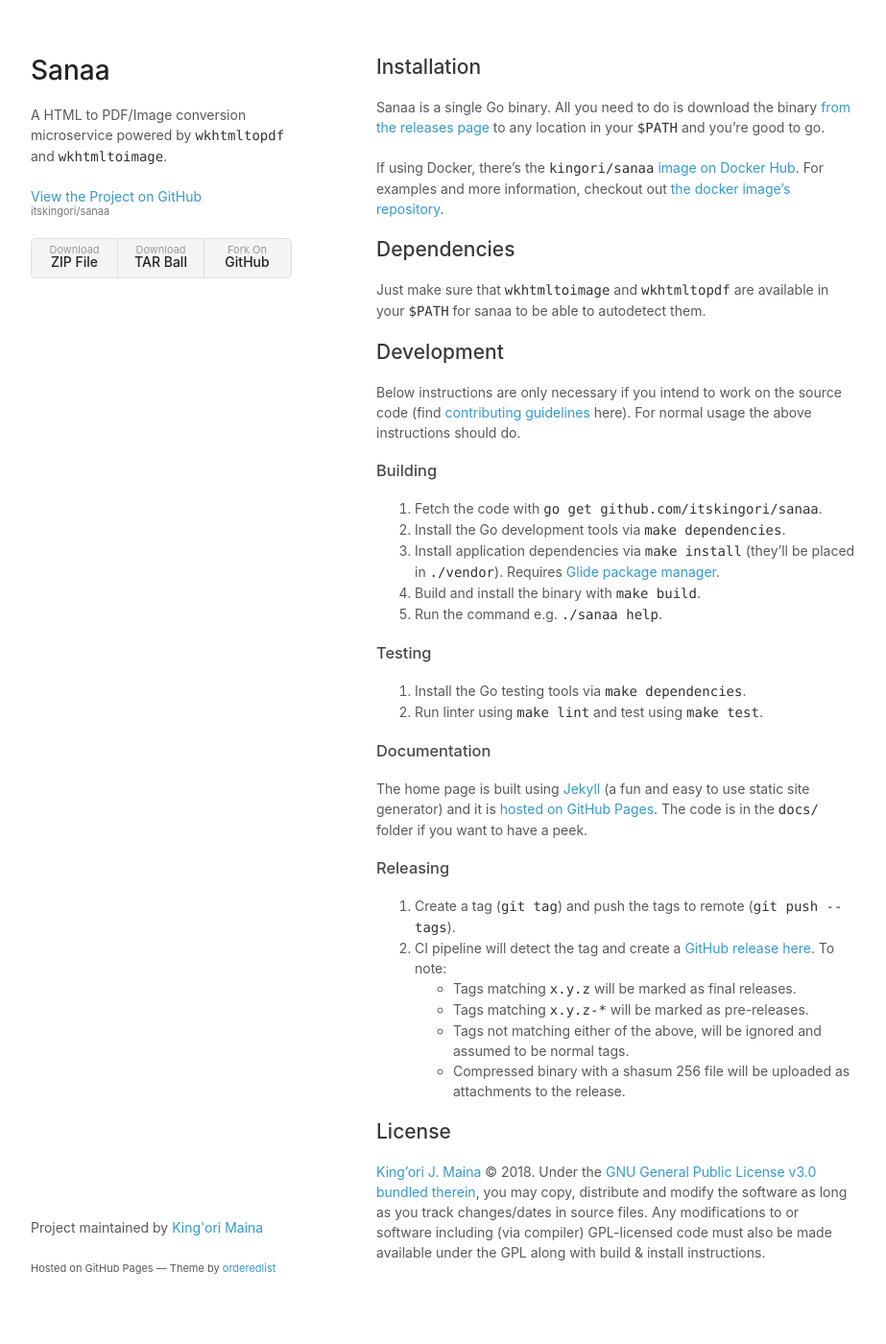
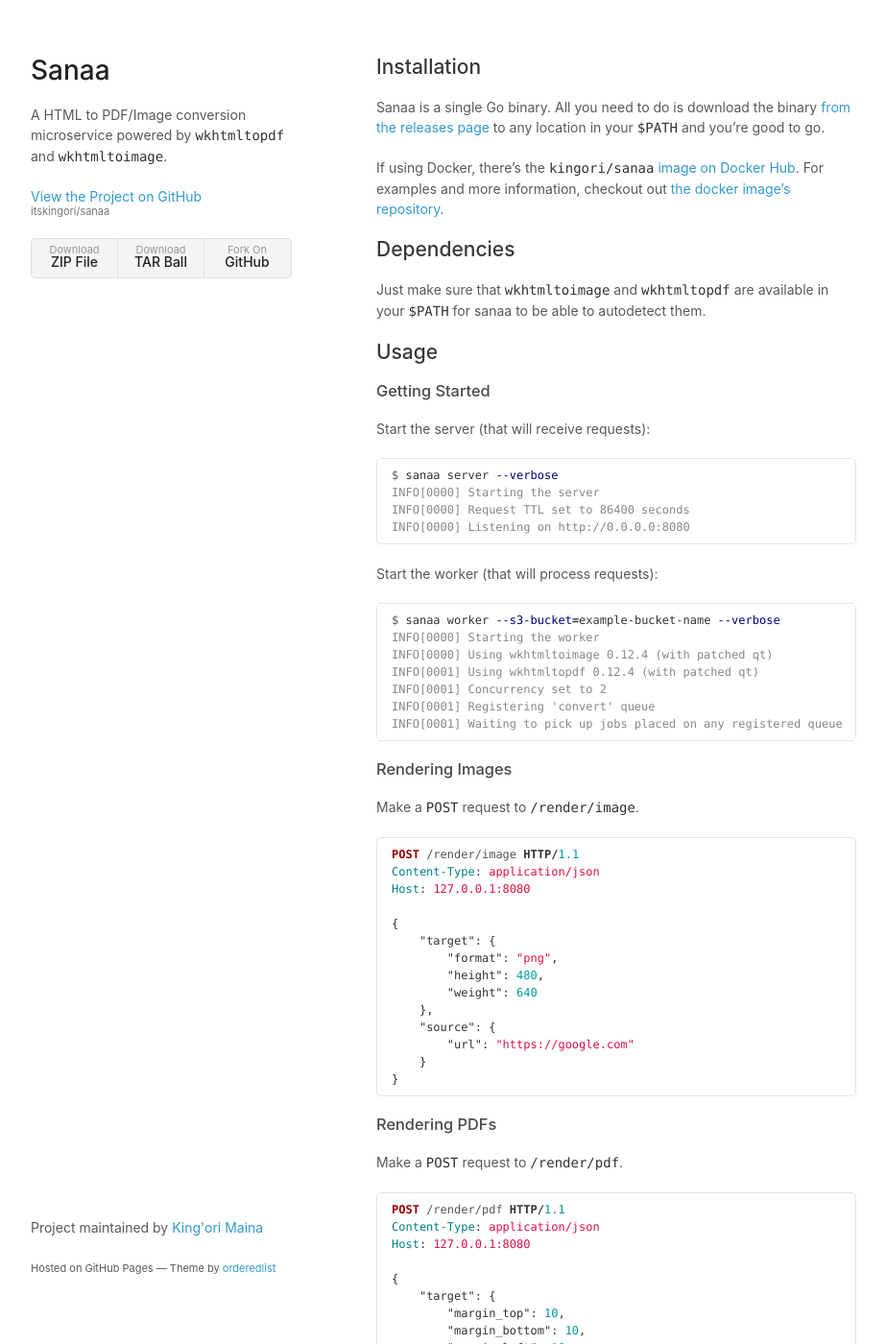
Before and after one commit to itskingori/sanaa, a Jekyll site: the page built from docs/index.md, in a window 1280 px wide and 1400 px high. Shown: the whole window at 96% size, without its empty margins (178-1101 px from the left). Built offline with Jekyll 4.4.1, drawn with Linux system fonts in a browser that asks for light colours; some of the changed text lies outside the part shown.

Commit message:
Add notes on usage

````diff
--- a/docs/index.md
+++ b/docs/index.md
@@ -16,6 +16,76 @@
 
 Just make sure that `wkhtmltoimage` and `wkhtmltopdf`  are available in your
 `$PATH` for sanaa to be able to autodetect them.
+
+## Usage
+
+### Getting Started
+
+Start the server (that will receive requests):
+
+```console
+$ sanaa server --verbose
+INFO[0000] Starting the server
+INFO[0000] Request TTL set to 86400 seconds
+INFO[0000] Listening on http://0.0.0.0:8080
+```
+
+Start the worker (that will process requests):
+
+```console
+$ sanaa worker --s3-bucket=example-bucket-name --verbose
+INFO[0000] Starting the worker
+INFO[0000] Using wkhtmltoimage 0.12.4 (with patched qt)
+INFO[0001] Using wkhtmltopdf 0.12.4 (with patched qt)
+INFO[0001] Concurrency set to 2
+INFO[0001] Registering 'convert' queue
+INFO[0001] Waiting to pick up jobs placed on any registered queue
+```
+
+### Rendering Images
+
+Make a `POST` request to `/render/image`.
+
+```http
+POST /render/image HTTP/1.1
+Content-Type: application/json
+Host: 127.0.0.1:8080
+
+{
+    "target": {
+        "format": "png",
+        "height": 480,
+        "weight": 640
+    },
+    "source": {
+        "url": "https://google.com"
+    }
+}
+```
+
+### Rendering PDFs
+
+Make a `POST` request to `/render/pdf`.
+
+```http
+POST /render/pdf HTTP/1.1
+Content-Type: application/json
+Host: 127.0.0.1:8080
+
+{
+    "target": {
+        "margin_top": 10,
+        "margin_bottom": 10,
+        "margin_left": 10,
+        "margin_right": 10,
+        "page_height": 210,
+        "page_width": 300
+    },
+    "source": {
+        "url": "https://google.com"
+    }
+}
+```
 
 
 ## Development
````
